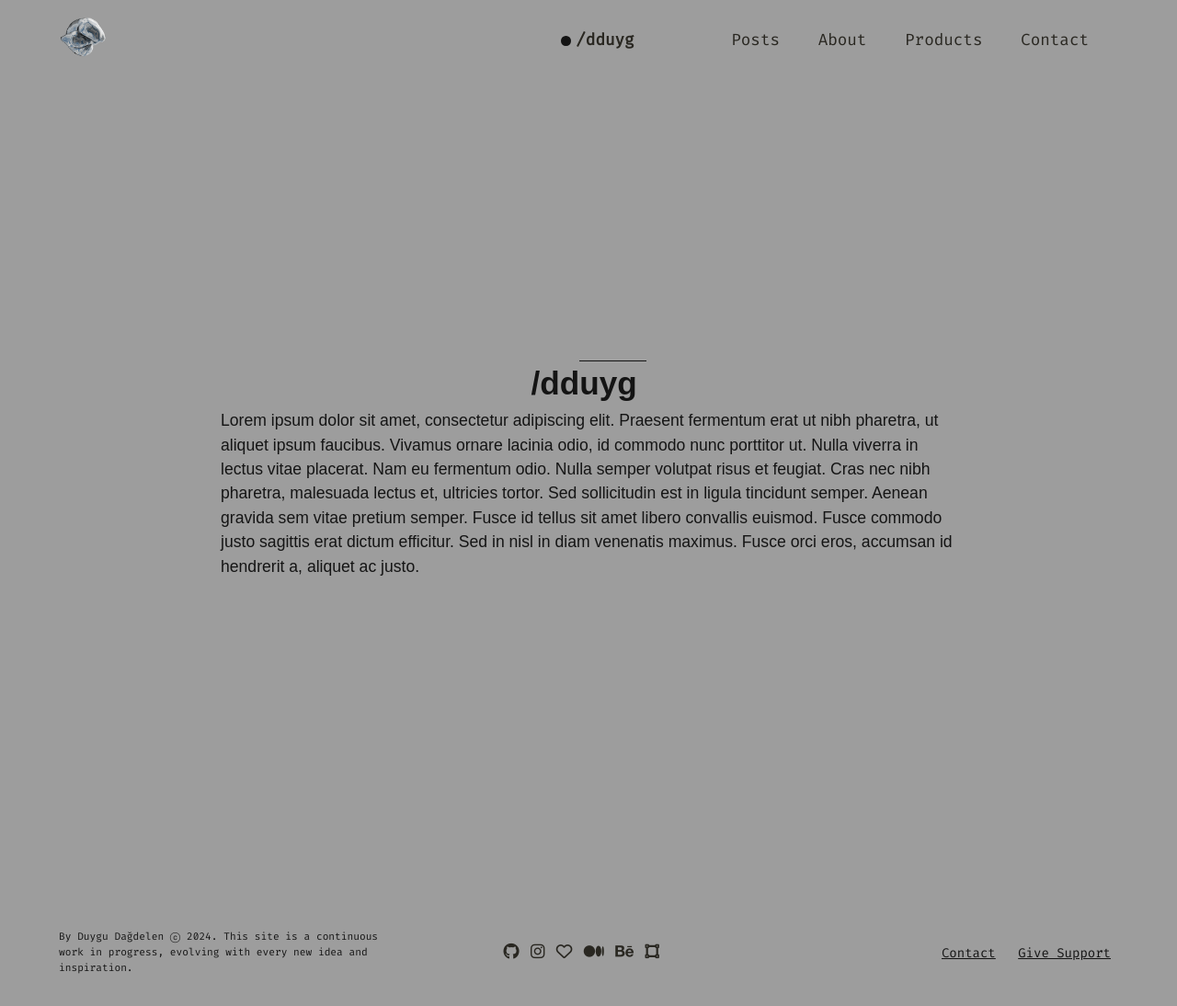
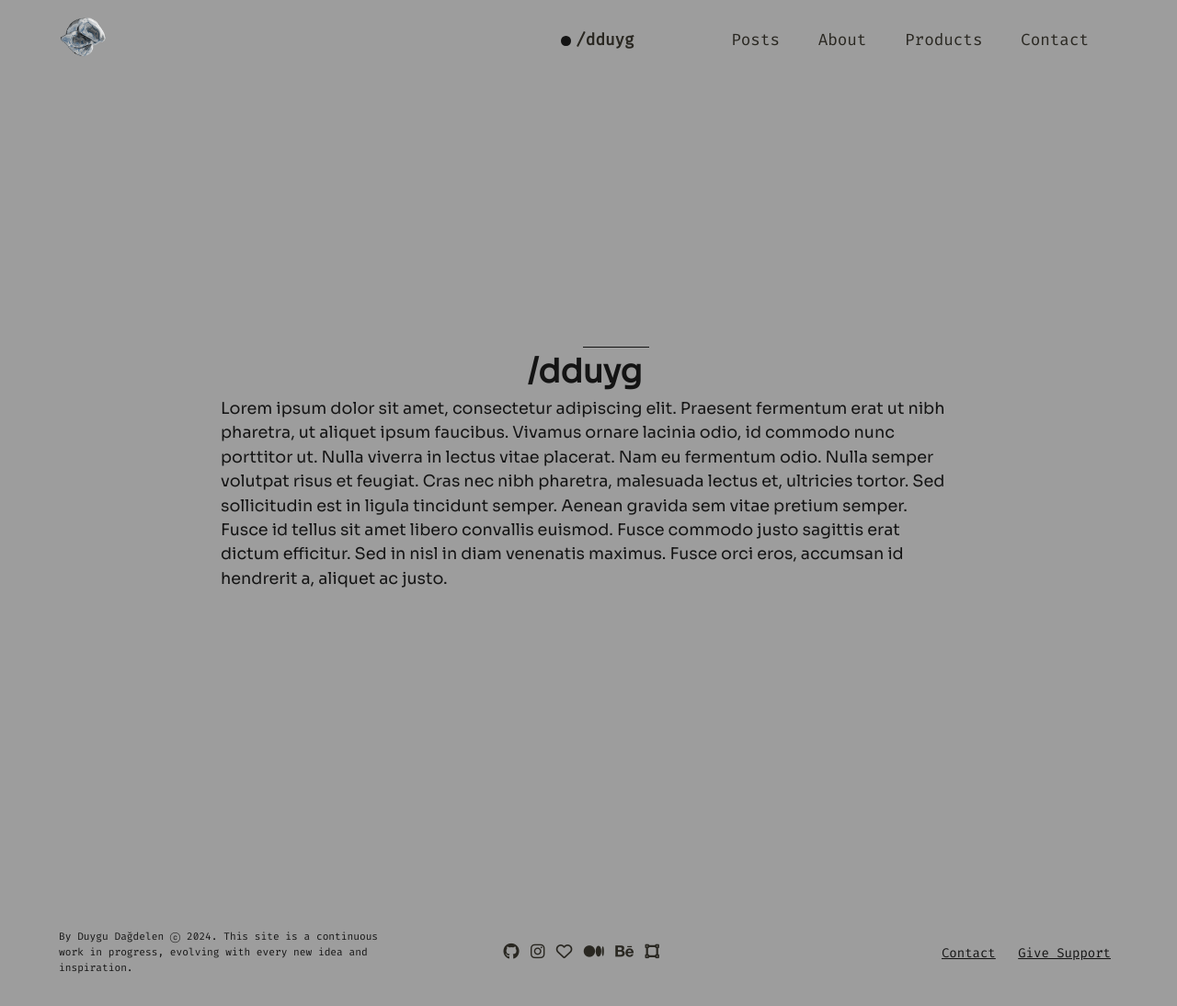
Before and after one commit to dduyg/duuuy, a Jekyll site: the page built from index.html, in a window 1280 px wide. Shown: the whole page at 92% size. Built offline with Jekyll 4.4.1, drawn with Linux system fonts in a browser that asks for light colours; nearby versions of some CDN libraries.

Commit message:
Update default.html

```diff
--- a/_layouts/default.html
+++ b/_layouts/default.html
@@ -8,6 +8,7 @@
   <title>{% if page.title %}{{ page.title }} / {% endif %}{{ site.author }}</title>
   <link rel="shortcut icon" type="image/x-icon" href="{{ site.baseurl }}/assets/images/favicon.ico">
   <link href="https://fonts.googleapis.com/css2?family=Libre+Franklin&display=swap" rel="stylesheet">
+  <link href="https://fonts.googleapis.com/css2?family=Sora&display=swap" rel="stylesheet">
 
   <link href="https://fonts.googleapis.com/css2?family=Lato:ital,wght@0,100;0,300;0,400;0,700;0,900;1,100;1,300;1,400;1,700;1,900&display=swap" rel="stylesheet">
   <link href="https://fonts.googleapis.com/css2?family=Fira+Code&family=Syncopate&display=swap" rel="stylesheet">
```
